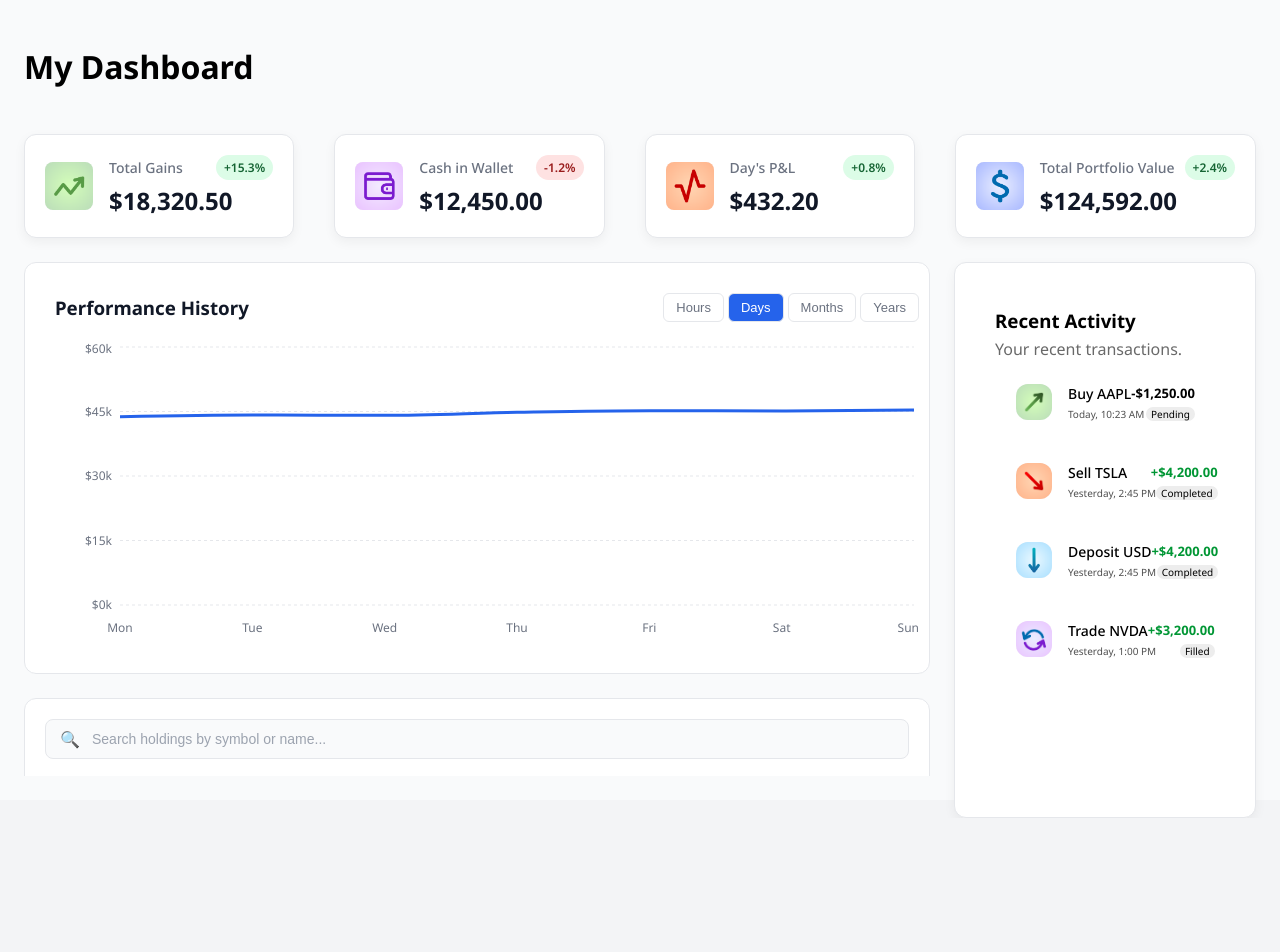
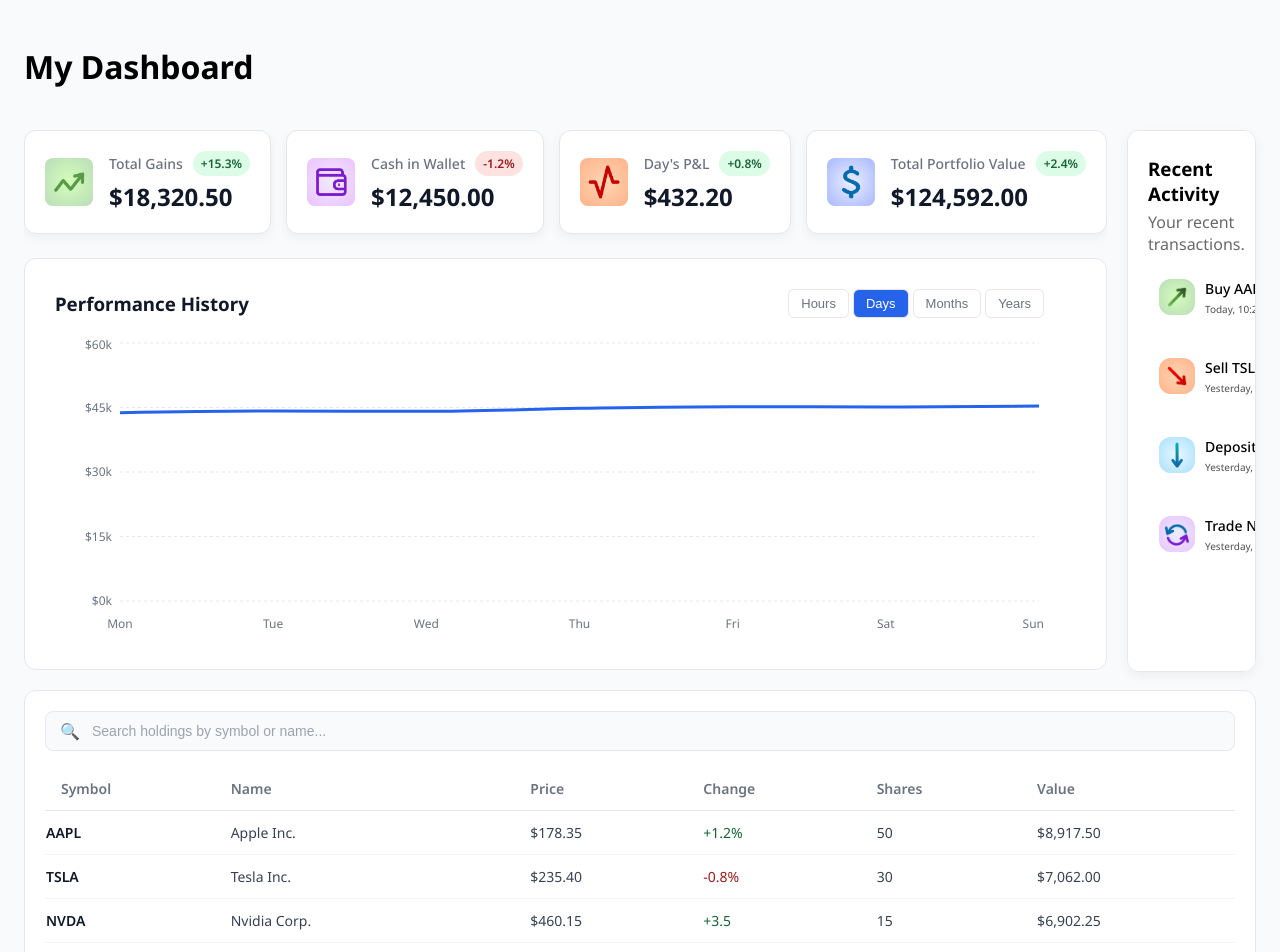
Before and after one commit to orion-trading-platform/frontend, a React (Vite) app in the folder apps/web_client/: page / in a window 1280 px wide. Shown: the top 952 px of the page. Before the commit the page ends 818 px from the top, so only its background shows below. Built offline with nearby package versions, Linux system fonts and the light colour scheme.

Commit message:
moving around dashboard grid

```diff
--- a/apps/web_client/src/features/dashboard/components/PerformanceChart.tsx
+++ b/apps/web_client/src/features/dashboard/components/PerformanceChart.tsx
@@ -67,7 +67,7 @@ export const PerformanceChart = () => {
   const data = DATA_BY_TIMELINE[timeline];
 
   return (
-    <div style={{ width: '100%', height: 350, padding: '10px' }}>
+    <div style={{ width: '95%', height: 350, padding: '10px' }}>
       <div style={{ display: 'flex', justifyContent: 'space-between', alignItems: 'center', marginBottom: 20, flexWrap: 'wrap', gap: 12 }}>
         <h3 style={{ margin: 0, color: '#111827' }}>Performance History</h3>
         <div style={{ display: 'flex', gap: 4 }}>
--- a/apps/web_client/src/features/dashboard/components/RecentActivity.module.css
+++ b/apps/web_client/src/features/dashboard/components/RecentActivity.module.css
@@ -2,8 +2,10 @@
     background: white;
     border-radius: 12px;
     padding: 20px;
+    padding-left: 10px;
+    padding-right:10px;
     display: flex;
-    gap: 16px;
+    gap: 10px;
     align-items: center;
     border: 1px solid #ffffff;
     width: -webkit-fill-available;
--- a/apps/web_client/src/features/dashboard/layouts/DashboardGrid.module.css
+++ b/apps/web_client/src/features/dashboard/layouts/DashboardGrid.module.css
@@ -1,18 +1,19 @@
 .container {
   display: grid;
-  height: 100vh; /* Full screen height */
+  height: auto; /* Full screen height */
   padding: 24px;
   box-sizing: border-box;
   background-color: #f9fafb; /* Light gray background */
-  gap: 24px;
+  gap: 20px;
+  width:100%;
 
   /* THE FLOOR PLAN */
-  grid-template-columns: 3fr 1fr; /* Left side wide, Right side narrow */
+  grid-template-columns: 2fr 1fr; /* Left side wide, Right side narrow */
   grid-template-rows: auto auto 1fr; /* Header height, Stats height, Rest of screen */
   grid-template-areas:
     "header header"
-    "stats stats"
-    "main sidebar";
+    "main sidebar"
+    "holdings holdings";
 }
 
 /* Assigning the rooms to the floor plan */
@@ -20,14 +21,11 @@
 .headerArea {
   grid-area: header;
 }
-
 .statsArea {
-  grid-area: stats;
   display: flex;
-  gap: 40px;
+  gap: 15px;
   /* Ensure stats don't squash each other */
   justify-content: space-between;
-  width: -webkit-fill-available;
   flex-direction: row;
 }
 
@@ -38,6 +36,7 @@
   gap: 24px;
   /* If content is too tall, let this specific box scroll, not the whole page */
   overflow-y: auto;
+  min-width: fit-content;
 }
 
 .sidebarArea {
@@ -47,7 +46,6 @@
   background: white;
   border-radius: 12px;
   color: #000000;
-  padding: 20px;
   border: 1px solid #e5e7eb;
   box-shadow: 0 4px 12px rgba(0, 0, 0, 0.05);
   /* Stick to the height of the main content */
@@ -64,11 +62,13 @@
 }
 
 .holdingsSection {
+  grid-area: holdings;
   background: white;
   border-radius: 12px;
+  width:-webkit-fill-available;
   padding: 20px;
   border: 1px solid #e5e7eb;
-  flex: 1; /* Fill remaining space in main column */
+  flex: 0; /* Fill remaining space in main column */
 }
 
 /* MOBILE LAYOUT: Stack everything vertically if screen is small */
@@ -79,9 +79,9 @@
     grid-template-rows: auto;
     grid-template-areas:
       "header"
-      "stats"
       "main"
-      "sidebar";
+      "sidebar"
+      "holdings";
   }
 
   .statsArea {
--- a/apps/web_client/src/features/dashboard/layouts/DashboardGrid.tsx
+++ b/apps/web_client/src/features/dashboard/layouts/DashboardGrid.tsx
@@ -15,24 +15,22 @@ export const DashboardGrid = ({ header, stats, chart, activity, holdings }: Dash
       <div className={styles.headerArea}>
         {header}
       </div>
-
-      <div className={styles.statsArea}>
-        {stats}
-      </div>
-
-      {/* The main content area (Chart + Holdings Table) */}
+      {/*Main content area:  stats, chart*/}
       <div className={styles.mainArea}>
+        <div className={styles.statsArea}>
+          {stats}
+        </div>
         <div className={styles.chartSection}>
           {chart}
         </div>
-        <div className={styles.holdingsSection}>
-          {holdings}
-        </div>
       </div>
-
-      {/* The Sidebar (Recent Activity) */}
+      {/*sidebar */}
       <div className={styles.sidebarArea}>
         {activity}
+      </div>
+      {/*holdings */}
+      <div className={styles.holdingsSection}>
+        {holdings}
       </div>
     </div>
   );
```
